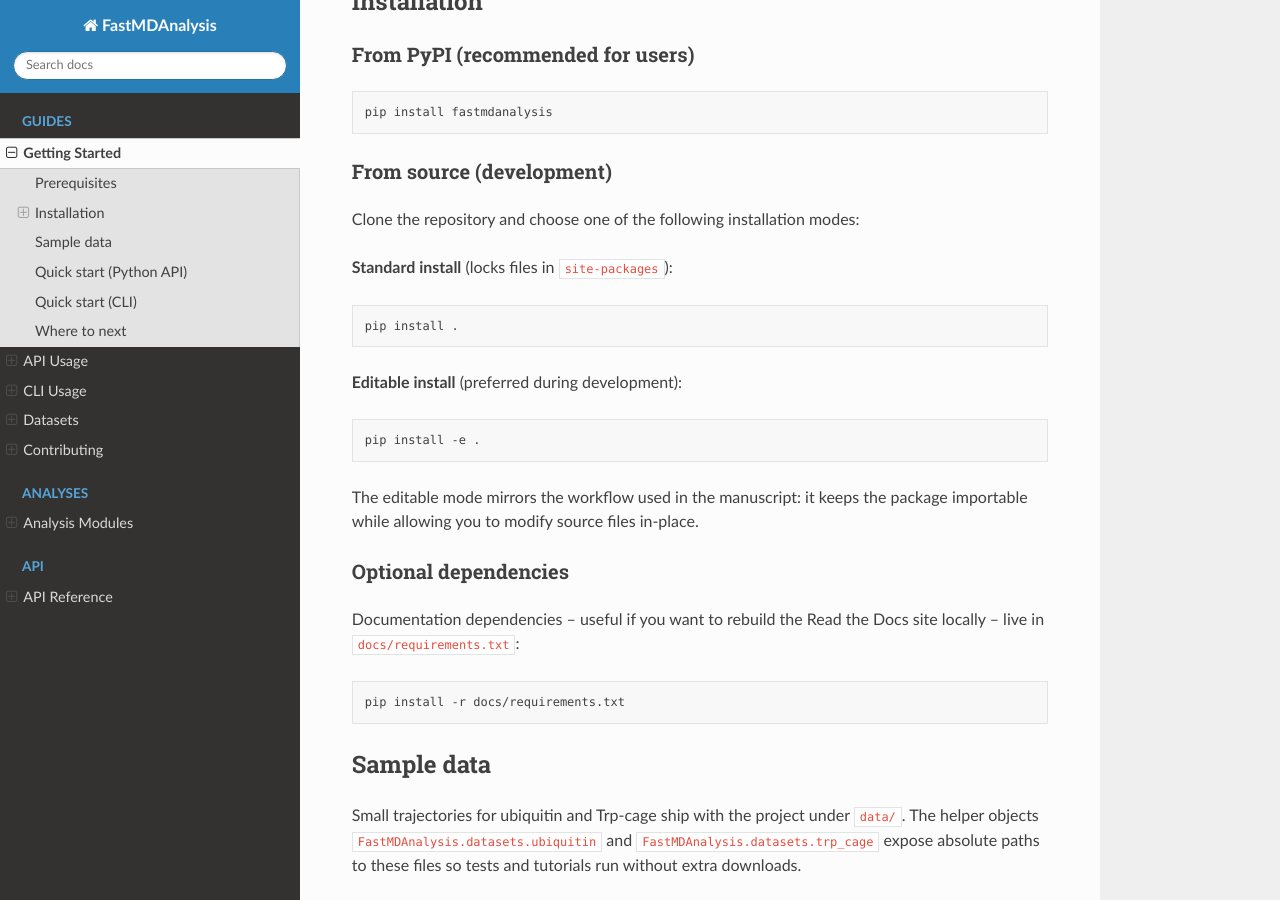
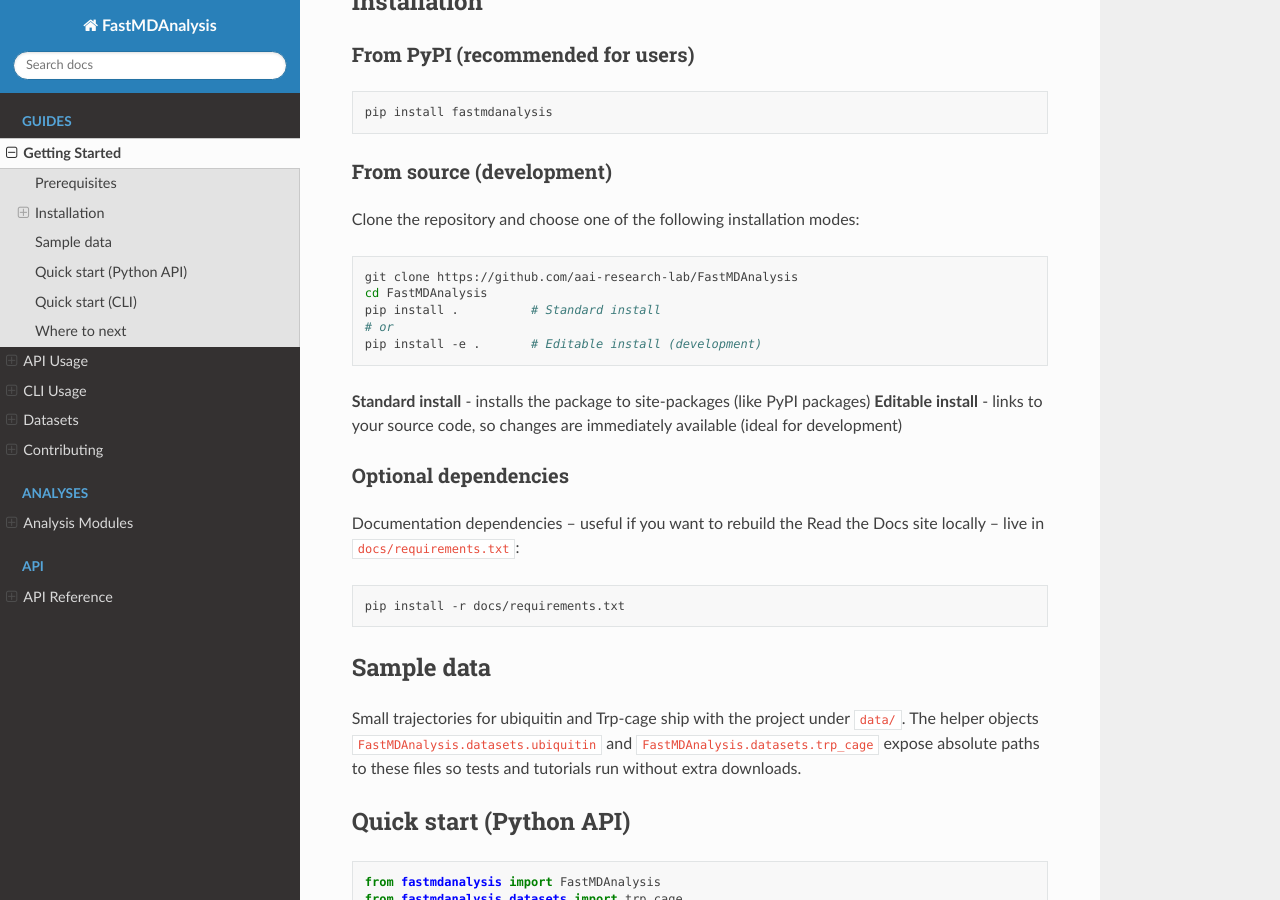
Before and after one commit to princeote/FastMDXplora, a Sphinx documentation site: the page built from docs/source/getting-started.rst, in a window 1280 px wide and 900 px high, scrolled down 425 px. Built offline with Sphinx 7.4.7 and the Read the Docs theme 3.1.0, drawn with Linux system fonts in a browser that asks for light colours.

Commit message:
Update getting-started.rst

```diff
--- a/docs/source/getting-started.rst
+++ b/docs/source/getting-started.rst
@@ -30,20 +30,16 @@
 
 Clone the repository and choose one of the following installation modes:
 
-**Standard install** (locks files in ``site-packages``):
-
 .. code-block:: bash
 
-   pip install .
+   git clone https://github.com/aai-research-lab/FastMDAnalysis
+   cd FastMDAnalysis
+   pip install .          # Standard install
+   # or
+   pip install -e .       # Editable install (development)
 
-**Editable install** (preferred during development):
-
-.. code-block:: bash
-
-   pip install -e .
-
-The editable mode mirrors the workflow used in the manuscript: it keeps the
-package importable while allowing you to modify source files in-place.
+**Standard install** - installs the package to site-packages (like PyPI packages)
+**Editable install** - links to your source code, so changes are immediately available (ideal for development)
 
 
 Optional dependencies
```
